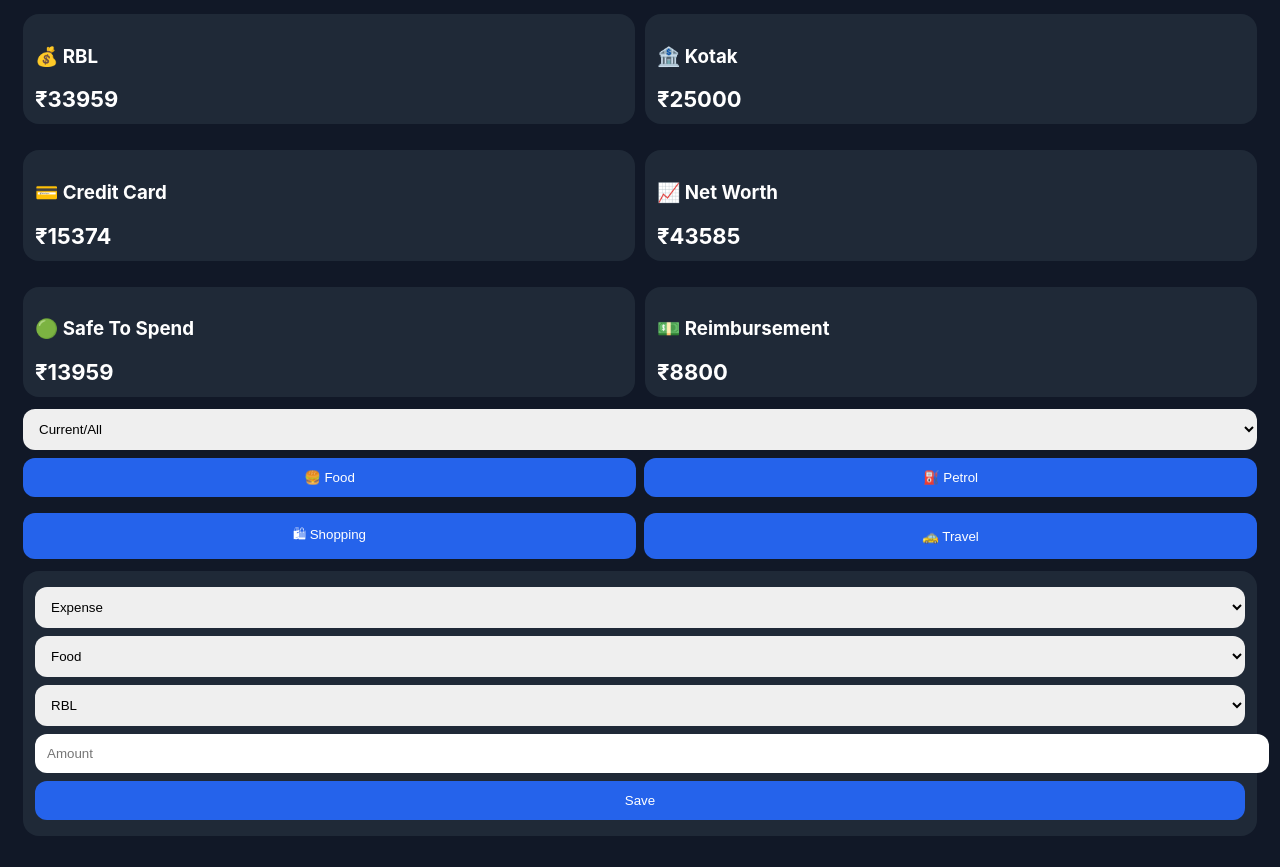
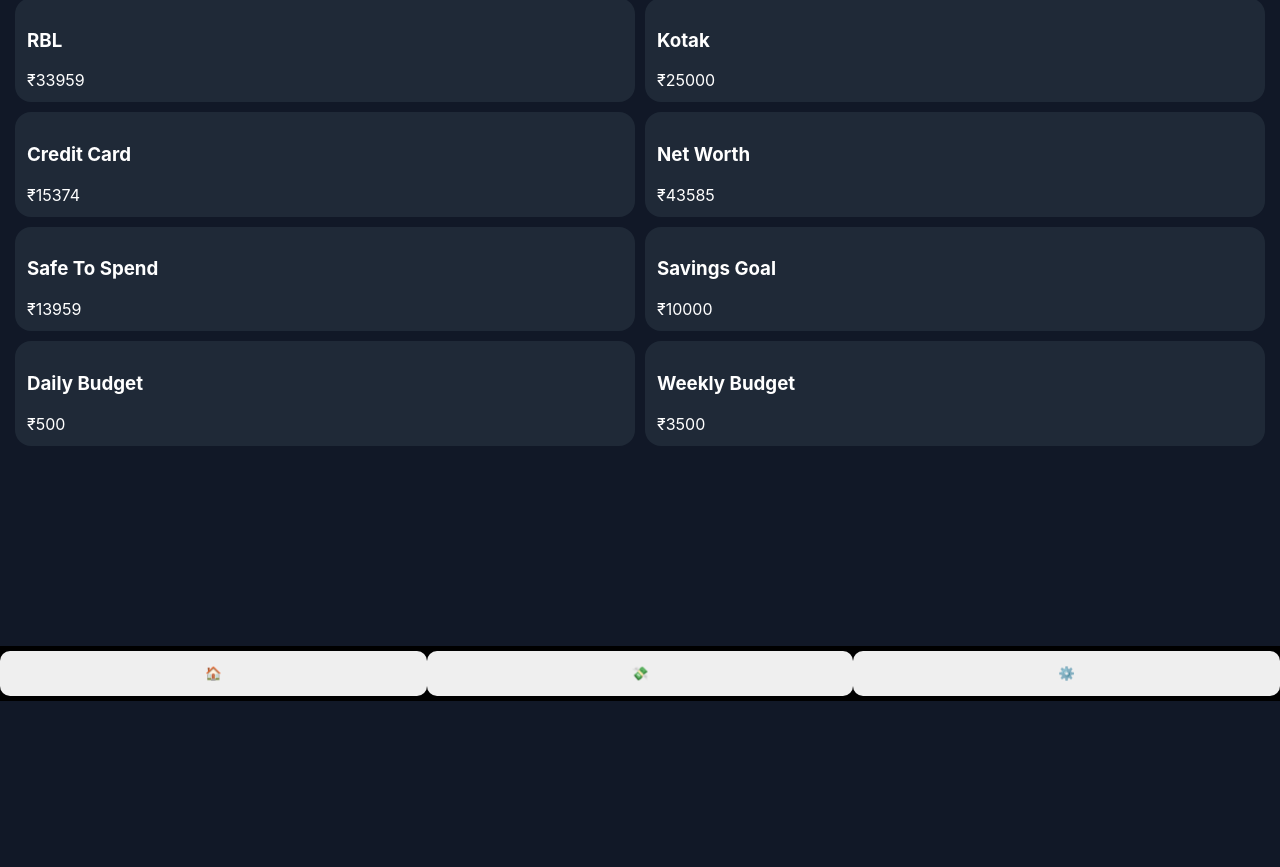
Before and after one commit to CaptHarsh/Harsh-finance-tracker, a plain HTML site: page index.html in a window 1280 px wide. Shown: the part 99-966 px from the top of the page. After the commit the page ends 800 px from the top, so only its background shows below. Drawn offline with Linux system fonts and the light colour scheme.

Commit message:
Add files via upload

```diff
--- a/app.js
+++ b/app.js
@@ -1,59 +1,25 @@
-const KEY='harsh_v4_real';
-const EXP=['Food','Petrol','Shopping','Travel','Gift','Bills','Entertainment','Misc'];
-const INC=['Cashback','Reimbursement','Salary','Refund','Interest'];
-let s=JSON.parse(localStorage.getItem(KEY)||'{"rbl":33959,"kotak":25000,"cc":15374.41,"reimb":8800,"tx":[]}');
-
-function save(){localStorage.setItem(KEY,JSON.stringify(s));}
-function fill(){category.innerHTML=(type.value==='Income'?INC:EXP).map(x=>`<option>${x}</option>`).join('');}
-type.onchange=fill;fill();
-
-function quick(c){type.value='Expense';fill();category.value=c;amount.focus();}
-
-function addTx(){
- let a=+amount.value;if(!a)return;
- let now=new Date();
- let tx={date:now.toISOString(),month:now.toISOString().slice(0,7),type:type.value,cat:category.value,acc:account.value,amt:a};
-
- if(tx.type==='Expense'){
-   if(tx.acc==='RBL')s.rbl-=a;
-   else if(tx.acc==='Kotak')s.kotak-=a;
-   else s.cc+=a;
- } else {
-   if(tx.acc==='RBL')s.rbl+=a;
-   else if(tx.acc==='Kotak')s.kotak+=a;
-   else s.cc-=a;
-   if(tx.cat==='Reimbursement') s.reimb=Math.max(0,s.reimb-a);
- }
- s.tx.unshift(tx);
- save(); render(); amount.value='';
+const K='hfv5';
+const EXP=['Food','Petrol','Shopping','Travel','Gift','Bills'];
+const INC=['Cashback','Reimbursement','Salary','Refund'];
+let s=JSON.parse(localStorage.getItem(K)||'{"rbl":33959,"kotak":25000,"cc":15374.41,"goal":10000,"tx":[]}');
+function save(){localStorage.setItem(K,JSON.stringify(s));}
+function fill(){category.innerHTML=(type.value==='Income'?INC:EXP).map(x=>'<option>'+x+'</option>').join('');}
+fill(); type.onchange=fill;
+function showPage(id){document.querySelectorAll('.page').forEach(x=>x.classList.remove('active'));document.getElementById(id).classList.add('active');}
+function addTx(){let a=+amount.value;if(!a)return;let d=new Date();let t={amt:a,type:type.value,cat:category.value,acc:account.value,date:d.toISOString(),month:d.toISOString().slice(0,7)};
+if(t.type==='Expense'){if(t.acc==='RBL')s.rbl-=a;else if(t.acc==='Kotak')s.kotak-=a;else s.cc+=a;}
+else{if(t.acc==='RBL')s.rbl+=a;else if(t.acc==='Kotak')s.kotak+=a;else s.cc-=a;}
+s.tx.unshift(t);save();render();}
+function delTx(i){s.tx.splice(i,1);save();render();}
+function render(){
+rbl.innerText='₹'+s.rbl.toFixed(0);kotak.innerText='₹'+s.kotak.toFixed(0);cc.innerText='₹'+s.cc.toFixed(0);
+net.innerText='₹'+(s.rbl+s.kotak-s.cc).toFixed(0);
+safe.innerText='₹'+Math.max(0,s.rbl-20000).toFixed(0);
+goal.innerText='₹'+s.goal;
+daily.innerText='₹500';weekly.innerText='₹3500';
+let months=[...new Set(s.tx.map(x=>x.month))];
+monthFilter.innerHTML='<option value="">Current Month</option>'+months.map(m=>'<option>'+m+'</option>').join('');
+let m=monthFilter.value;
+txList.innerHTML=s.tx.filter(x=>!m||x.month===m).map((x,i)=>'<div class=tx>'+x.cat+' ₹'+x.amt+'<br>'+new Date(x.date).toLocaleString()+'<br><button onclick="delTx('+i+')">Delete</button></div>').join('');
 }
-
-function del(i){
- let t=s.tx[i],a=t.amt;
- if(t.type==='Expense'){
-   if(t.acc==='RBL')s.rbl+=a; else if(t.acc==='Kotak')s.kotak+=a; else s.cc-=a;
- } else {
-   if(t.acc==='RBL')s.rbl-=a; else if(t.acc==='Kotak')s.kotak-=a; else s.cc+=a;
- }
- s.tx.splice(i,1); save(); render();
-}
-
-function render(){
- rbl.innerHTML='<div class=value>₹'+s.rbl.toFixed(0)+'</div>';
- kotak.innerHTML='<div class=value>₹'+s.kotak.toFixed(0)+'</div>';
- cc.innerHTML='<div class=value>₹'+s.cc.toFixed(0)+'</div>';
- net.innerHTML='<div class=value>₹'+(s.rbl+s.kotak-s.cc).toFixed(0)+'</div>';
- safe.innerHTML='<div class=value>₹'+Math.max(0,s.rbl-20000).toFixed(0)+'</div>';
- reimb.innerHTML='<div class=value>₹'+s.reimb.toFixed(0)+'</div>';
-
- let months=[...new Set(s.tx.map(x=>x.month))];
- monthFilter.innerHTML='<option value="">Current/All</option>'+months.map(m=>`<option>${m}</option>`).join('');
-
- let mf=monthFilter.value;
- transactions.innerHTML=s.tx.filter(x=>!mf||x.month===mf).map((x,i)=>{
-   let d=new Date(x.date);
-   return `<div class="tx">${x.cat} • ₹${x.amt}<br>${d.toLocaleDateString()} ${d.toLocaleTimeString([], {hour:'2-digit',minute:'2-digit'})}<br>${x.acc}<br><button onclick="del(${i})">Delete</button></div>`;
- }).join('');
-}
-monthFilter.onchange=render;
-render();
+monthFilter.onchange=render;render();
--- a/index.html
+++ b/index.html
@@ -1,38 +1,47 @@
-<!DOCTYPE html><html><head>
-<meta charset="utf-8"><meta name="viewport" content="width=device-width,initial-scale=1">
-<title>Harsh Finance Tracker</title>
+<!DOCTYPE html>
+<html><head>
+<meta name="viewport" content="width=device-width,initial-scale=1">
+<title>Harsh Finance V5</title>
 <link rel="manifest" href="manifest.json">
 <link rel="stylesheet" href="styles.css">
-</head><body>
-<h1>💰 Harsh Finance Tracker</h1>
-
+</head>
+<body>
+<div id="dashboard" class="page active">
+<h1>💰 Finance Dashboard</h1>
 <div class="grid">
-<div class="card"><h3>💰 RBL</h3><div id="rbl"></div></div>
-<div class="card"><h3>🏦 Kotak</h3><div id="kotak"></div></div>
-<div class="card"><h3>💳 Credit Card</h3><div id="cc"></div></div>
-<div class="card"><h3>📈 Net Worth</h3><div id="net"></div></div>
-<div class="card"><h3>🟢 Safe To Spend</h3><div id="safe"></div></div>
-<div class="card"><h3>💵 Reimbursement</h3><div id="reimb"></div></div>
+<div class="card"><h3>RBL</h3><div id="rbl"></div></div>
+<div class="card"><h3>Kotak</h3><div id="kotak"></div></div>
+<div class="card"><h3>Credit Card</h3><div id="cc"></div></div>
+<div class="card"><h3>Net Worth</h3><div id="net"></div></div>
+<div class="card"><h3>Safe To Spend</h3><div id="safe"></div></div>
+<div class="card"><h3>Savings Goal</h3><div id="goal"></div></div>
+<div class="card"><h3>Daily Budget</h3><div id="daily"></div></div>
+<div class="card"><h3>Weekly Budget</h3><div id="weekly"></div></div>
+</div>
 </div>
 
+<div id="transactions" class="page">
+<h2>Transactions</h2>
 <select id="monthFilter"></select>
-
-<div class="quick">
-<button onclick="quick('Food')">🍔 Food</button>
-<button onclick="quick('Petrol')">⛽ Petrol</button>
-<button onclick="quick('Shopping')">🛍 Shopping</button>
-<button onclick="quick('Travel')">🚕 Travel</button>
+<input id="amount" type="number" placeholder="Amount">
+<select id="type"><option>Expense</option><option>Income</option></select>
+<select id="account"><option>RBL</option><option>Kotak</option><option>Credit Card</option></select>
+<select id="category"></select>
+<button onclick="addTx()">Add</button>
+<div id="txList"></div>
 </div>
 
-<div class="card">
-<select id="type"><option>Expense</option><option>Income</option></select>
-<select id="category"></select>
-<select id="account"><option>RBL</option><option>Kotak</option><option>Credit Card</option></select>
-<input id="amount" type="number" placeholder="Amount">
-<button onclick="addTx()">Save</button>
+<div id="settings" class="page">
+<h2>Settings</h2>
+<input id="salary" placeholder="Salary" value="60316">
+<input id="savingGoal" placeholder="Savings Goal" value="10000">
+<input id="reimb" placeholder="Reimbursement" value="8800">
 </div>
 
-<div id="transactions"></div>
-
+<nav>
+<button onclick="showPage('dashboard')">🏠</button>
+<button onclick="showPage('transactions')">💸</button>
+<button onclick="showPage('settings')">⚙️</button>
+</nav>
 <script src="app.js"></script>
 </body></html>
--- a/styles.css
+++ b/styles.css
@@ -1,8 +1,8 @@
-body{font-family:-apple-system;background:#111827;color:white;padding:15px}
+body{font-family:-apple-system;background:#111827;color:#fff;margin:0;padding:15px;padding-bottom:70px}
 .grid{display:grid;grid-template-columns:1fr 1fr;gap:10px}
-.card{background:#1f2937;border-radius:16px;padding:12px;margin:8px 0}
-.quick{display:grid;grid-template-columns:1fr 1fr;gap:8px}
-button,input,select{width:100%;padding:12px;border-radius:12px;border:none;margin:4px 0}
-button{background:#2563eb;color:white}
-.value{font-size:22px;font-weight:bold}
+.card{background:#1f2937;padding:12px;border-radius:16px}
+.page{display:none}.active{display:block}
+nav{position:fixed;bottom:0;left:0;right:0;display:flex;background:#000}
+nav button{flex:1;padding:15px}
+input,select,button{width:100%;padding:12px;margin:5px 0;border-radius:10px;border:none}
 .tx{background:#1f2937;padding:10px;border-radius:12px;margin:8px 0}
```
Also changed, not shown: manifest.json.
